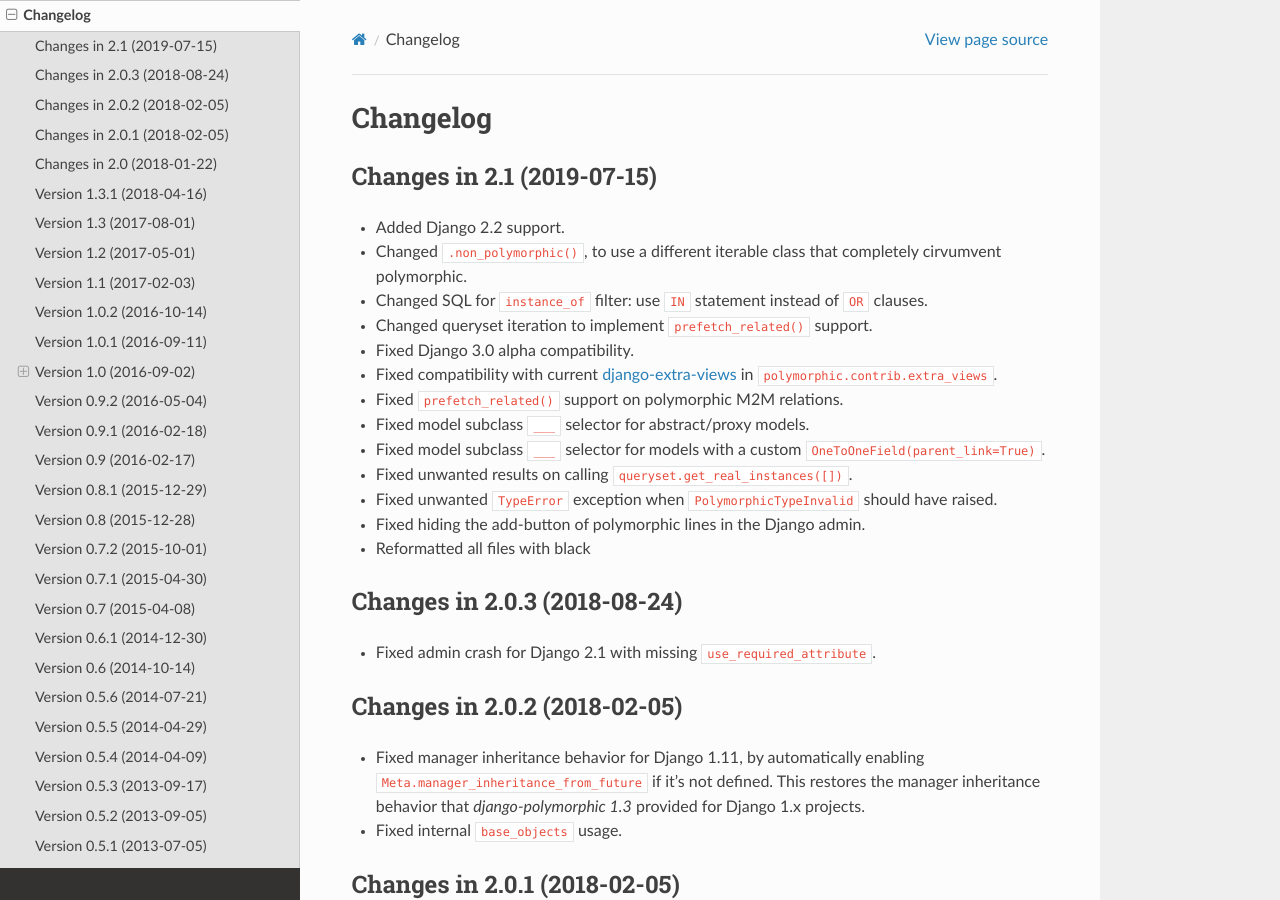
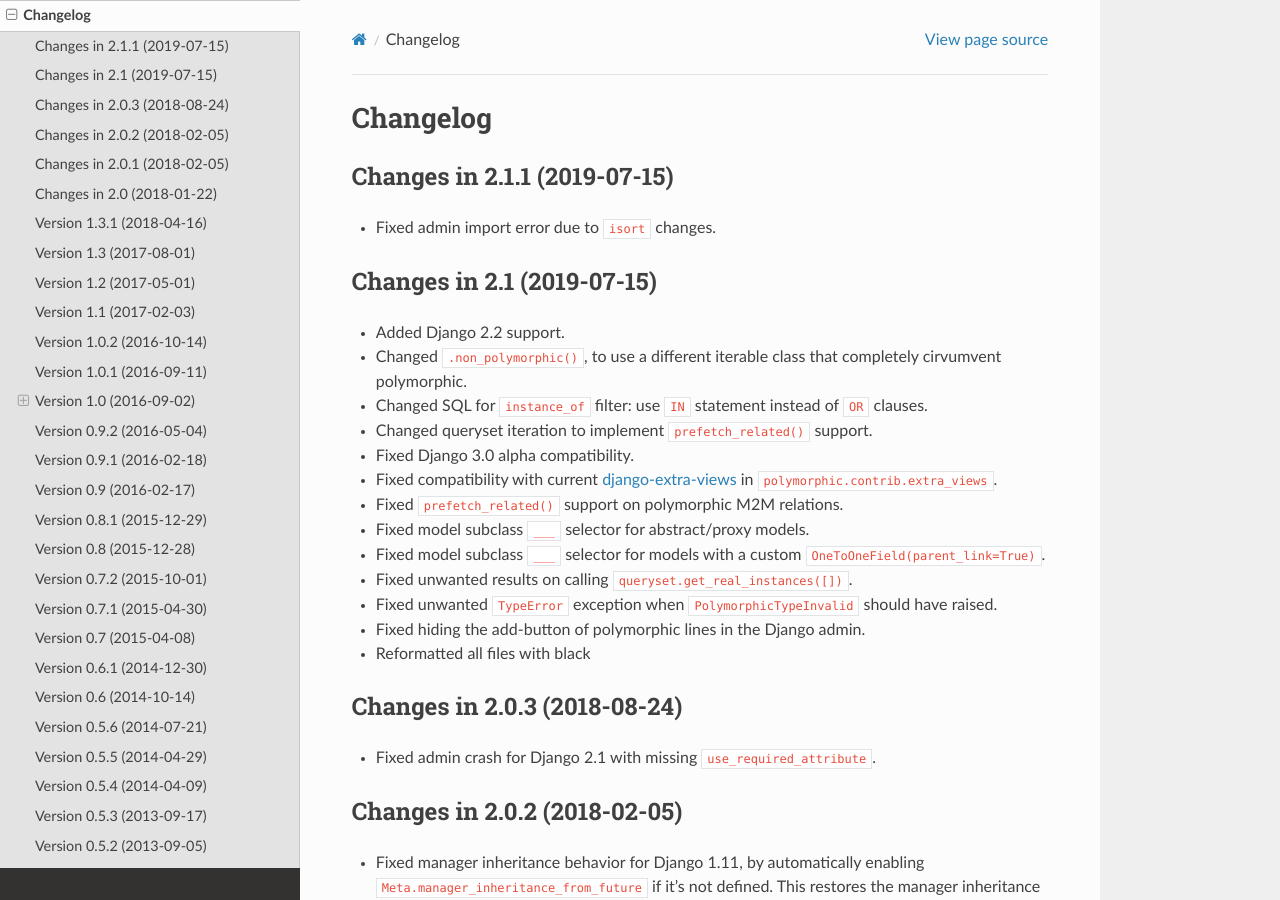
Before and after one commit to jazzband/django-polymorphic, a Sphinx documentation site: the page built from docs/changelog.rst, in a window 1280 px wide and 900 px high. Built offline with Sphinx 7.4.7 and the Read the Docs theme 2.0.0, drawn with Linux system fonts in a browser that asks for light colours.

Commit message:
Bump to v2.1.1

```diff
--- a/docs/changelog.rst
+++ b/docs/changelog.rst
@@ -1,5 +1,11 @@
 Changelog
 =========
+
+Changes in 2.1.1 (2019-07-15)
+-----------------------------
+
+* Fixed admin import error due to ``isort`` changes.
+
 
 Changes in 2.1 (2019-07-15)
 ---------------------------
--- a/docs/conf.py
+++ b/docs/conf.py
@@ -61,9 +61,9 @@
 # built documents.
 #
 # The short X.Y version.
-version = "2.1"
+version = "2.1.1"
 # The full version, including alpha/beta/rc tags.
-release = "2.1"
+release = "2.1.1"
 
 # The language for content autogenerated by Sphinx. Refer to documentation
 # for a list of supported languages.
--- a/setup.cfg
+++ b/setup.cfg
@@ -1,6 +1,6 @@
 [metadata]
 name = django-polymorphic
-version = 2.1
+version = 2.1.1
 description = Seamless polymorphic inheritance for Django models
 long_description = file:README.rst
 author = Bert Constantin
```
